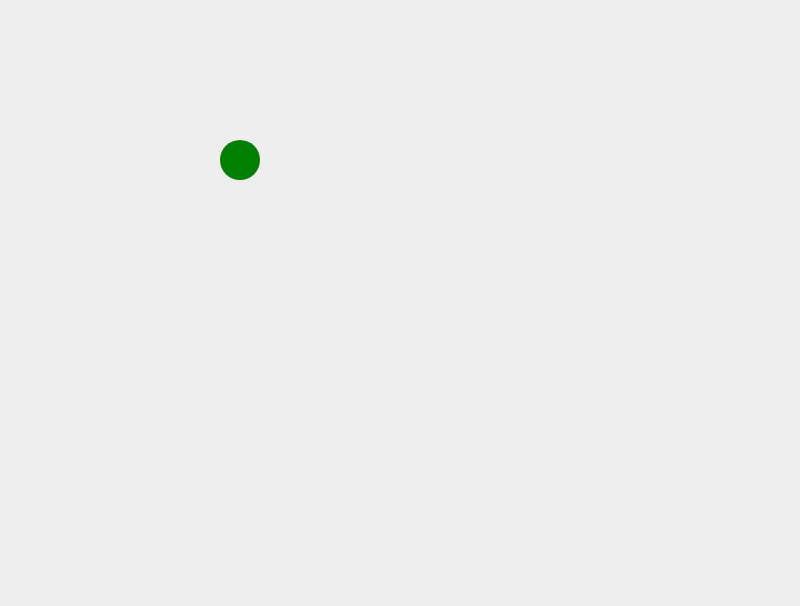
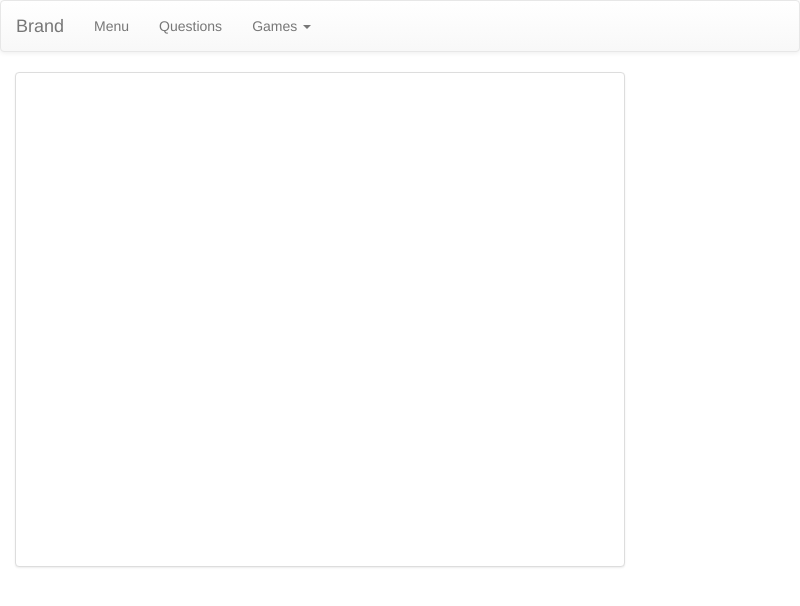
Before and after one commit to DemiKnight/Hackathon2017-1, an Electron app: page src/app/games/GameMemory.html in a window 800 px wide. Drawn offline with nearby package versions, Linux system fonts and the light colour scheme.

Commit message:
WIP Game, getting to showing squres

```diff
--- a/src/app/games/GameMemory.html
+++ b/src/app/games/GameMemory.html
@@ -78,49 +78,73 @@
     </nav>
 
 
-    <canvas id="memoryGame" >
+    <div class="container-fluid" id="CanvasContainer">
+
+        <div class="row">
+
+            <div class="col-md-4 col-md-offset-4 vcenter">
+                <div class="thumbnail">
+                    <canvas height="480" width="600" id="memoryGame" onload="drawSquares()">
 
 
-    </canvas>
 
-    <!--<button type="button" onclick="console.log($(window).height);">Click Me!</button>-->
+
+                    </canvas>
+                </div> <!-- This is the box containing the canvas -->
+            </div> <!-- This is the column containing the box, containing the column -->
+
+
+        </div> <!-- This is teh row containing the columns -->
+    </div>
+
 </body>
 </html>
 
 
 
+
 <script>
 
+    window.onload = function{
+        drawSquares()
+    };
+
     var canvas = document.getElementById("memoryGame");
-
-    var SCREEN_WIDTH = window.innerWidth;
-    var SCREEN_HEIGHT = document.documentElement.scrollHeight;
-
-    canvas.width = SCREEN_WIDTH;
-    canvas.height = SCREEN_HEIGHT;
-
-    window.onresize = function () {
-        SCREEN_HEIGHT = canvas.height = document.documentElement.scrollHeight;
-        SCREEN_WIDTH = canvas.width = document.body.offsetWidth;
-        HALF_WIDTH = SCREEN_WIDTH / 2;
-        HALF_HEIGHT = SCREEN_HEIGHT / 2;
-    };
 
 
 
     var ctx = canvas.getContext("2d");
 
+
+    function drawSquares(){
+        ctx.beginPath();
+        ctx.rect(120,40,50,50);
+        ctx.fillStyle = "#FF0000";
+        ctx.fill();
+        ctx.closePath();
+
+    }
+
+
+    /*
     ctx.beginPath();
-    ctx.rect($.height-120,40,50,50);
+    ctx.rect(120,40,50,50);
     ctx.fillStyle = "#FF0000";
     ctx.fill();
     ctx.closePath();
+
+    ctx.beginPath();
+    ctx.rect(220,80,50,50);
+    ctx.strokeStyle = "#44e1ff";
+    ctx.stroke();
+    ctx.closePath();
+
 
     ctx.beginPath();
     ctx.arc(240,160,20,0, Math.PI * 2, false);
     ctx.fillStyle = "green";
     ctx.fill();
     ctx.closePath();
-
+    */
 
 </script>
--- a/src/css/game.css
+++ b/src/css/game.css
@@ -1,11 +1,20 @@
 canvas{
-    background: #eeeeee;
+    /*background: #eeeeee;*/
+    background: transparent;
     display: block;
     margin: 0 auto;
 }
 
-#memoryGame{
-    position: absolute;
-    top:0;
-    left: 0;
+.vcenter{
+    display: table-cell;
+    vertical-align: middle;
+    float: none;
 }
+/*#memoryGame{*/
+    /*position: absolute;*/
+    /*height: auto;*/
+    /*width: auto;*/
+/*}*/
+/*#CanvasContainer{*/
+
+/*}*/
```
Also changed, not shown: index.html (+0 -2 lines).
